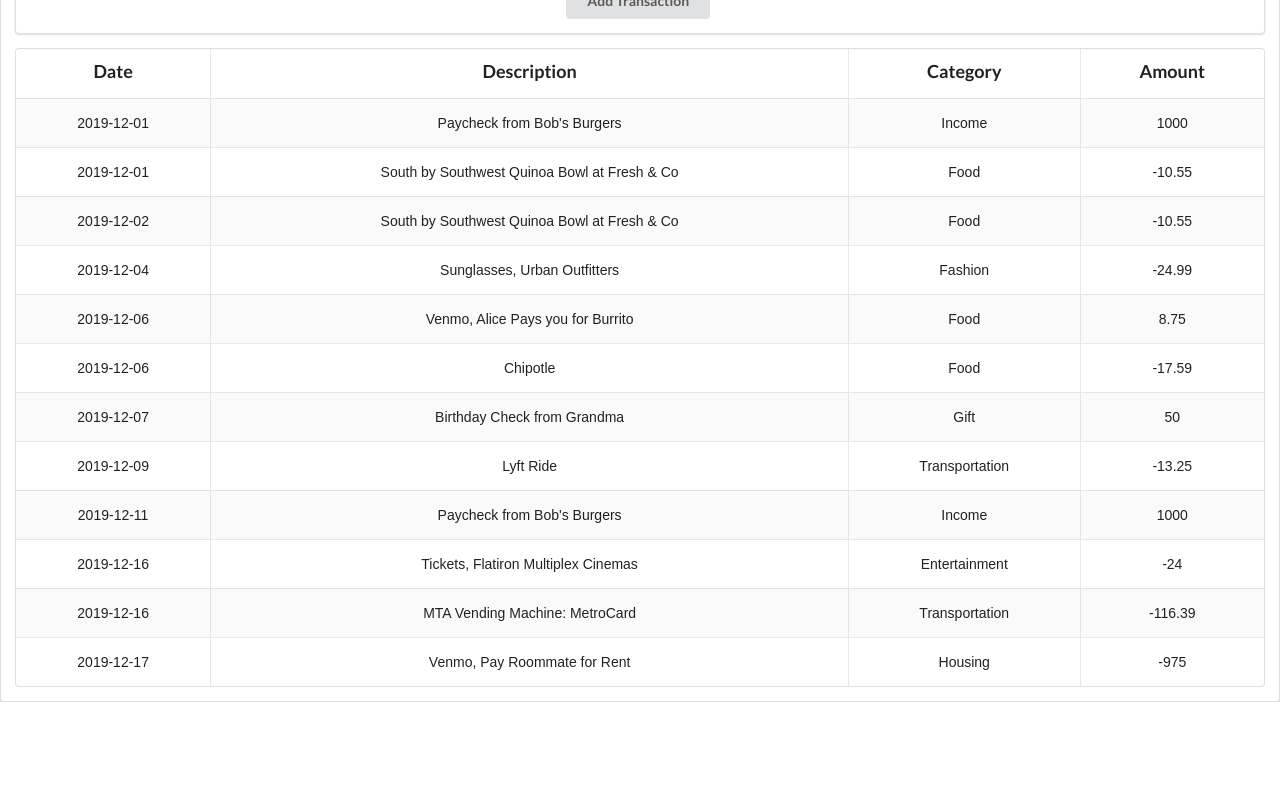
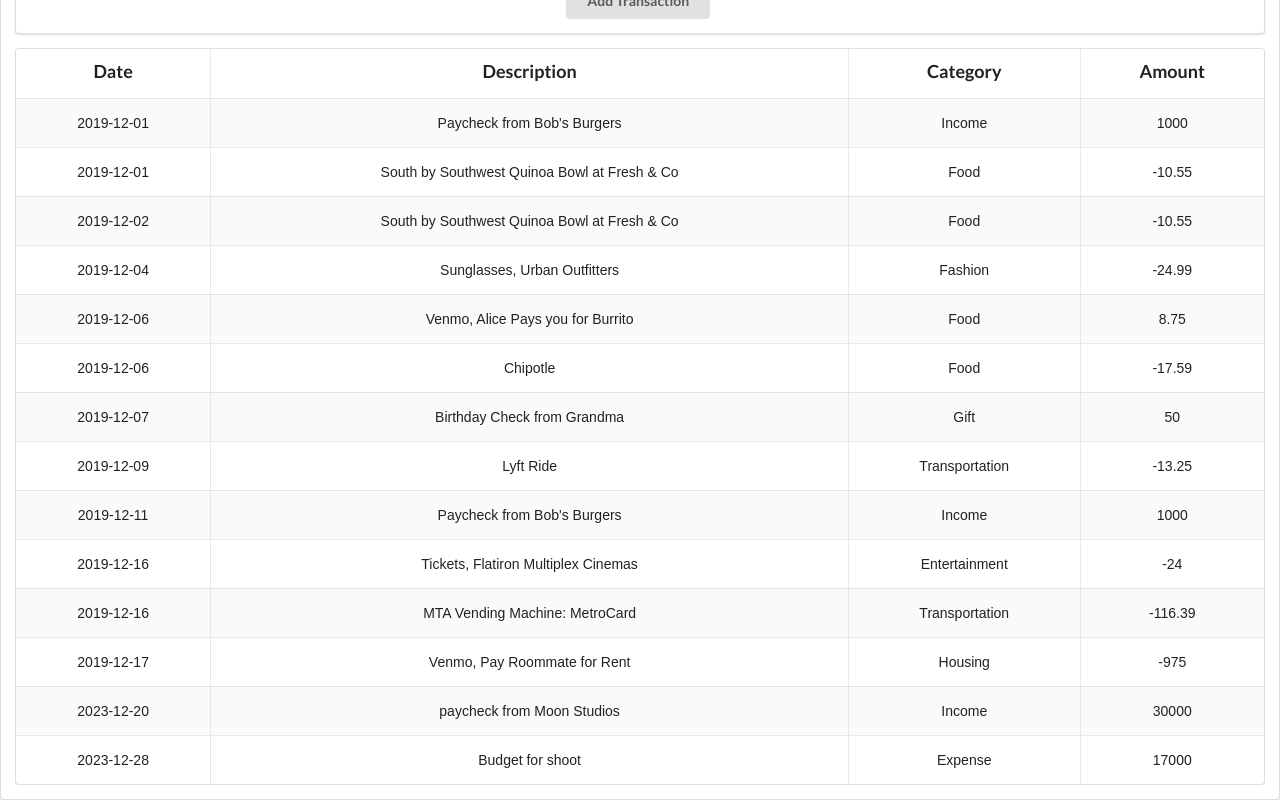
Before and after one commit to Njmwas-Moringa-Class/phase-2-hooks-code-challenge-bank-of-flatiron-coderbenny, a React (Create React App) app: page / in a window 1280 px wide. Shown: the part 230-1030 px from the top of the page. Before the commit the page ends 932 px from the top, so only its background shows below. Built offline with nearby package versions, Linux system fonts and the light colour scheme; data requests are answered from the project's data file.

Commit message:
updated the function for updating the backend when a transaction is added

```diff
--- a/db.json
+++ b/db.json
@@ -83,6 +83,20 @@
       "description": "Venmo, Pay Roommate for Rent",
       "category": "Housing",
       "amount": -975
+    },
+    {
+      "date": "2023-12-20",
+      "description": "paycheck from Moon Studios",
+      "category": "Income",
+      "amount": "30000",
+      "id": 13
+    },
+    {
+      "date": "2023-12-28",
+      "description": "Budget for shoot",
+      "category": "Expense",
+      "amount": "17000",
+      "id": 14
     }
   ]
 }
--- a/src/components/AccountContainer.js
+++ b/src/components/AccountContainer.js
@@ -5,32 +5,44 @@
 
 function AccountContainer({ allTransactions }) {
 
+  // State for all bank Transactions
   const [bankData, setBankData] = useState([])
+  console.log(bankData)
 
+  // Use effect for fetching data from the db
   useEffect(() => {
     fetch("http://localhost:8001/transactions")
       .then(response => response.json())
       .then(data => {
         setBankData(data)
-        // setLoading(false)
-        // console.log(bankData)
       })
       .catch(error => {
-        console.error(error)
-        // setError(error)
-        // setLoading(false)
+        console.error("An error occurred while fetching data" + error)
       })
   }, [])
 
+  // Function for adding data to the backend & Updating UI
+  function addTransaction(newData) {
+    fetch("http://localhost:8001/transactions", {
+      method: 'POST',
+      headers: {
+        "Content-Type": "Application/json"
+      },
+      body: JSON.stringify(newData)
+    })
+      .then(response => response.json())
+      .then(data => {
+        console.log("item added successfully", data)
+        setBankData([...bankData, newData])
+      })
+  }
 
-  // State for all transactions
-  // const [transactions, setTransactions] = useState(allTransactions)
-  // console.log(allTransactions)
+
 
   return (
     <div>
       <Search />
-      <AddTransactionForm />
+      <AddTransactionForm handleNewTransaction={addTransaction} />
       <TransactionsList transactionsData={bankData} />
     </div>
   );
--- a/src/components/AddTransactionForm.js
+++ b/src/components/AddTransactionForm.js
@@ -1,13 +1,14 @@
 import React, { useState } from "react";
 
-function AddTransactionForm() {
+function AddTransactionForm({ handleNewTransaction }) {
 
-
+  // State for the form fields
   const [date, setDate] = useState('')
   const [description, setDescription] = useState('')
   const [category, setCategory] = useState('')
   const [amount, setAmount] = useState('')
 
+  // functions for handling form field events
   function handleDate(event) {
     setDate(event.target.value)
   }
@@ -24,15 +25,17 @@
     setAmount(event.target.value)
   }
 
+  // Function for handling form submit
   function handleSubmit(event) {
     event.preventDefault()
     const formData = {
+      id: '',
       date: date,
       description: description,
       category: category,
       amount: amount,
     }
-    console.log(formData)
+    handleNewTransaction(formData)
   }
 
   return (
```
Also changed, not shown: src/components/App.js (+1 -40 lines), 1 other file (tests, documents, lock files or other folders).
